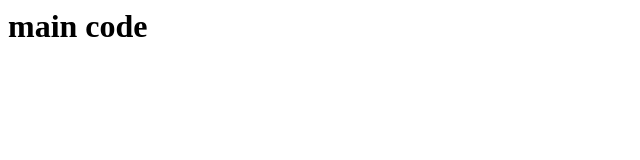
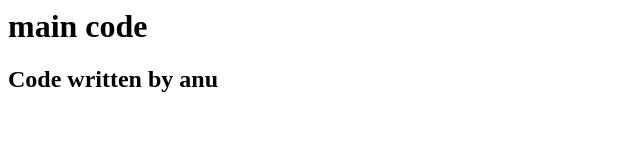
Before and after one commit to jeedi-anuradha/3-10task2, a plain HTML site: page index.html in a window 1280 px wide. Shown: the whole page, without its empty margins (0-640 px from the left). Drawn offline with Linux system fonts and the light colour scheme.

Commit message:
anu code

```diff
--- a/index.html
+++ b/index.html
@@ -1 +1,2 @@
 <h1>main code</h1>
+<h2>Code written by anu</h2>
```
